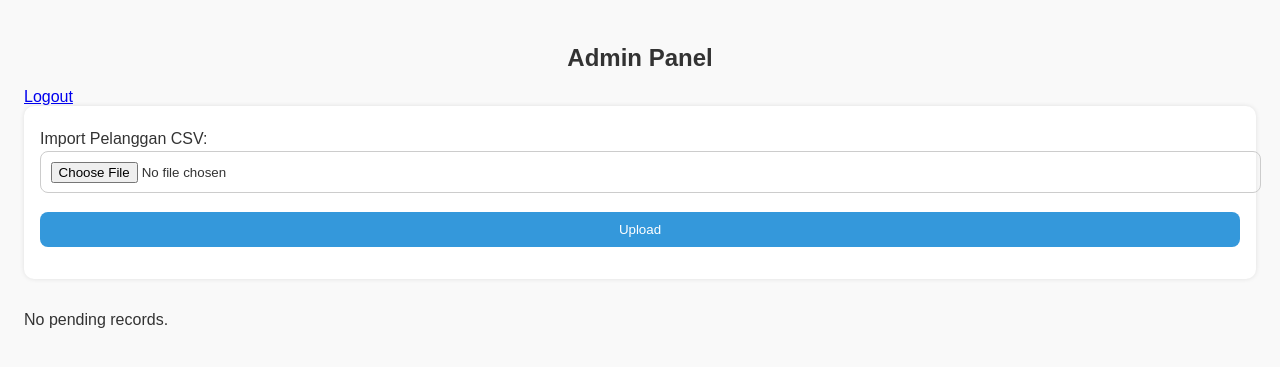
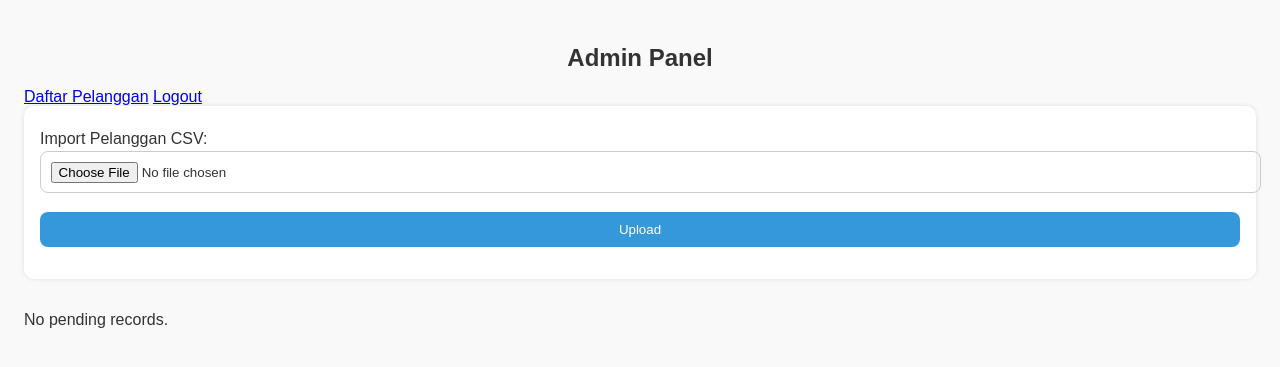
Before and after one commit to bonzoholda/cdws_meter_app, a FastAPI app: page /admin in a window 1280 px wide. Shown: the top 367 px of the page. Run offline with FastAPI, Linux system fonts and the light colour scheme; the visitor is signed in with stand-in values (Sample User, id 1); parts of the project's set-up code (start-up, migrations or seed data) failed here and were passed over.

Commit message:
Update admin.html

```diff
--- a/app/templates/admin.html
+++ b/app/templates/admin.html
@@ -9,6 +9,7 @@
 </head>
 <body>
   <h2>Admin Panel</h2>
+  <a href="/customer">Daftar Pelanggan</a>
   <a href="/logout">Logout</a>
 
   <form action="/import-pelanggan" method="post" enctype="multipart/form-data">
```
